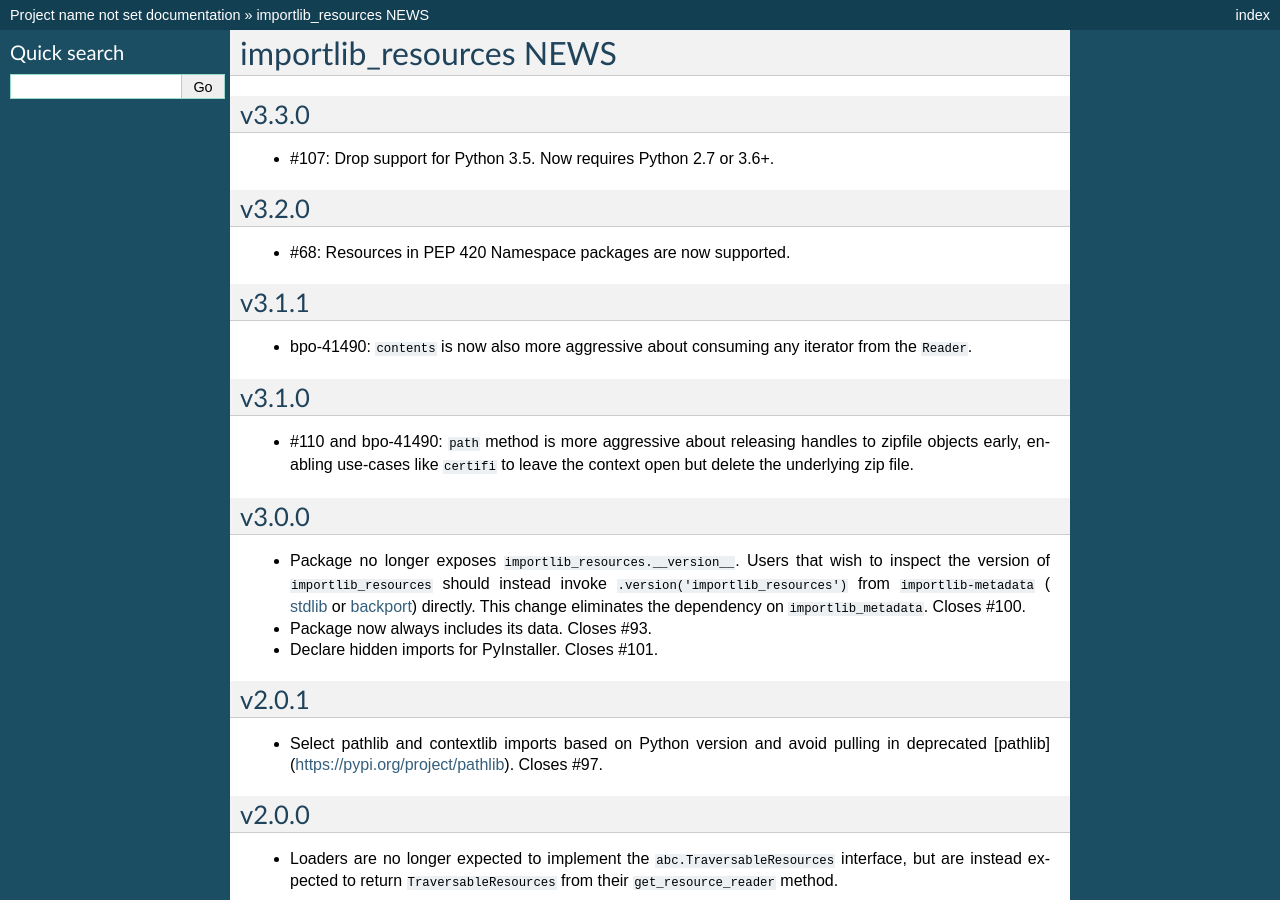
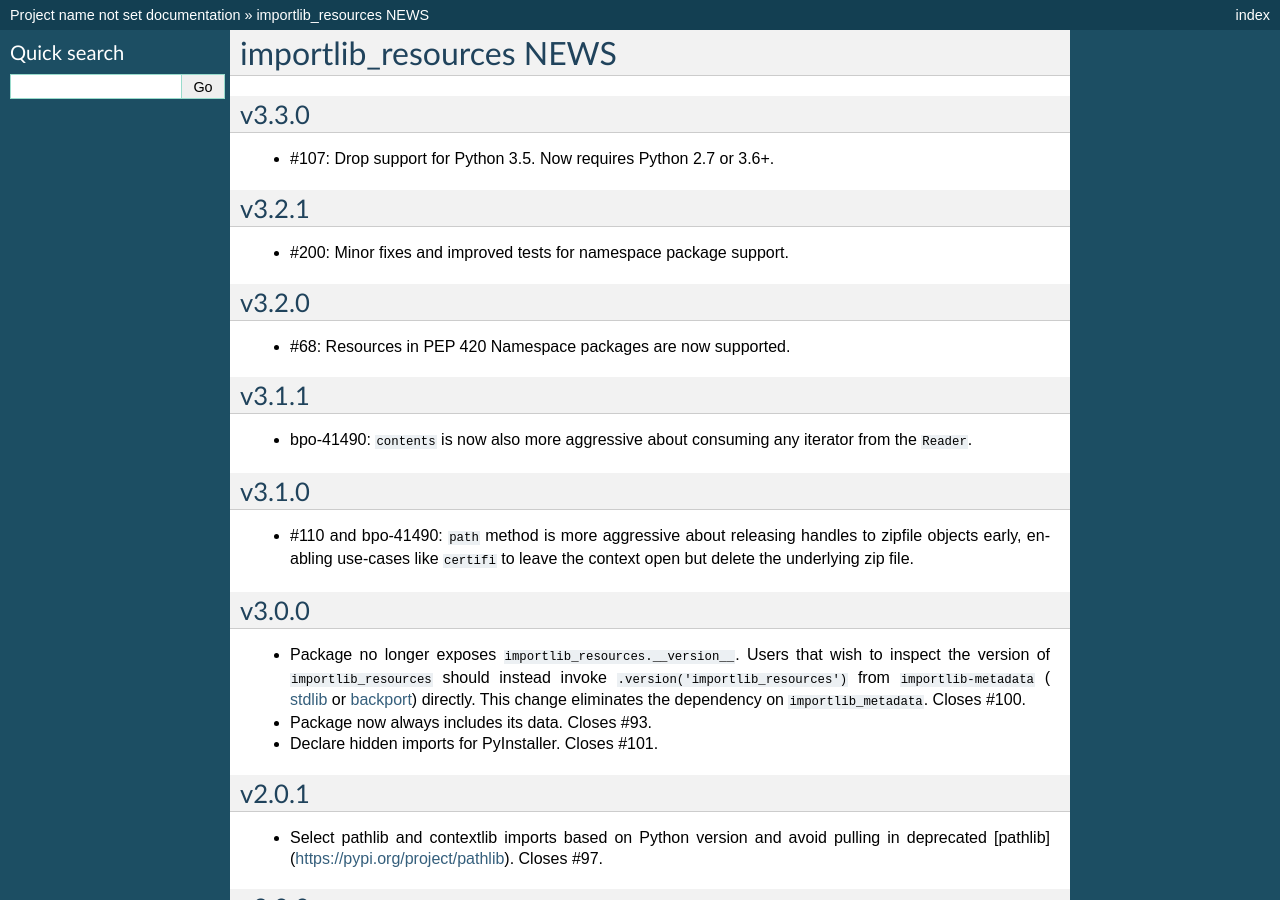
Before and after one commit to python/importlib_resources, a Sphinx documentation site: the page built from docs/changelog.rst, in a window 1280 px wide and 900 px high. Built offline with Sphinx 7.4.7, drawn with Linux system fonts in a browser that asks for light colours; pages that are not in the unit, such as notebooks, are missing from menus.

Commit message:
Update changelog for v3.2.1

```diff
--- a/docs/changelog.rst
+++ b/docs/changelog.rst
@@ -6,6 +6,11 @@ v3.3.0
 ======
 
 * #107: Drop support for Python 3.5. Now requires Python 2.7 or 3.6+.
+
+v3.2.1
+======
+
+* #200: Minor fixes and improved tests for namespace package support.
 
 v3.2.0
 ======
```
